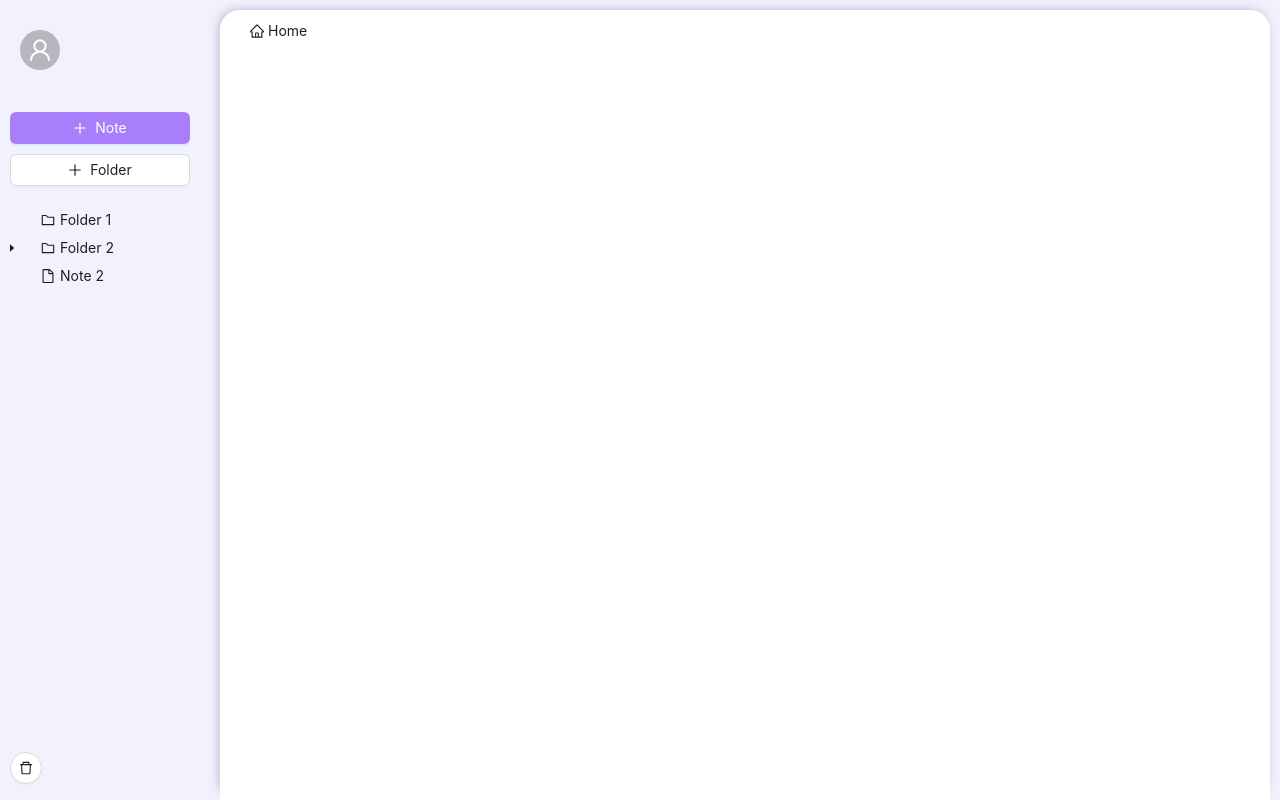
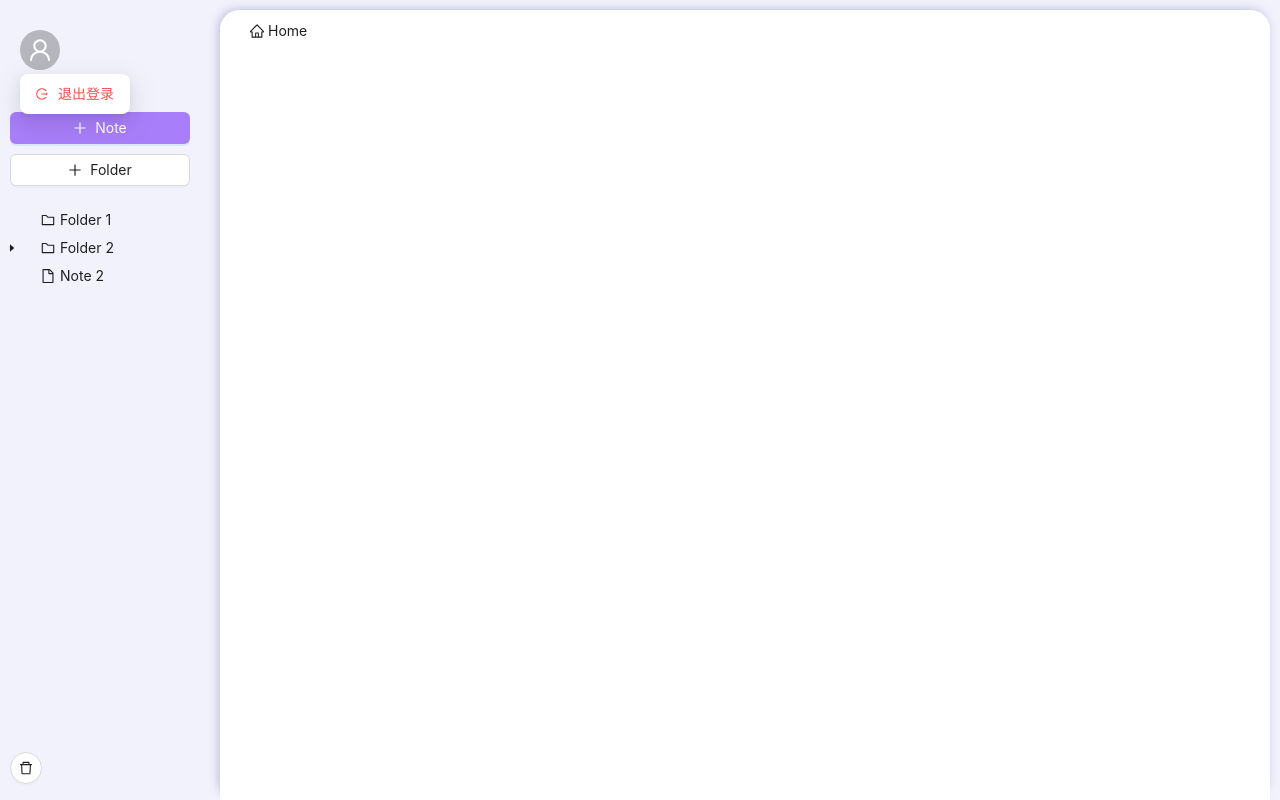
Before and after one commit to Mikalasa/air-notebook, a React (Create React App) app in the folder air-notebook/: page / in a window 1280 px wide. Both pictures are taken after a click on the element 40 px from the left and 50 px from the top of the page. Built offline with nearby package versions, Linux system fonts and the light colour scheme.

Commit message:
add avatar menu and interact effect

```diff
--- a/air-notebook/src/components/layout/Header.jsx
+++ b/air-notebook/src/components/layout/Header.jsx
@@ -1,11 +1,23 @@
 import React from 'react';
-import { UserOutlined } from '@ant-design/icons';
-import { Layout, Avatar, Breadcrumb } from 'antd';
+import { UserOutlined, LogoutOutlined } from '@ant-design/icons';
+import { Layout, Avatar, Dropdown, Menu } from 'antd';
 
 const { Header } = Layout;
 
 const CustomHeader = () => {
+    const handleLogout = () => {
+        // 处理退出登录的逻辑
+        console.log('Logged out');
+    };
 
+    const menu = (
+        <Menu>
+            <Menu.Item key="logout" icon={<LogoutOutlined />} onClick={handleLogout} danger
+            >
+                退出登录
+            </Menu.Item>
+        </Menu>
+    );
 
     return (
         <Header
@@ -18,7 +30,9 @@ const CustomHeader = () => {
         >
             {/* Left part of the header */}
             <div style={{ display: 'flex', alignItems: 'center', width: '200px', }}>
-                <Avatar size="large" icon={<UserOutlined />} />
+                <Dropdown overlay={menu} trigger={['click']}>
+                    <Avatar size="large" icon={<UserOutlined />} className="avatar-hover-effect" />
+                </Dropdown>
             </div>
 
             {/* Right part of the header as an information bar */}
--- a/air-notebook/src/index.css
+++ b/air-notebook/src/index.css
@@ -91,3 +91,11 @@ customer css applying to ant design components
 .trash-modal .ant-modal-body::-webkit-scrollbar-thumb:hover {
     background-color: #8a8a8a;
 }
+
+.avatar-hover-effect {
+    transition: transform 0.3s ease;
+}
+
+.avatar-hover-effect:hover {
+    transform: scale(1.1);
+}
```
